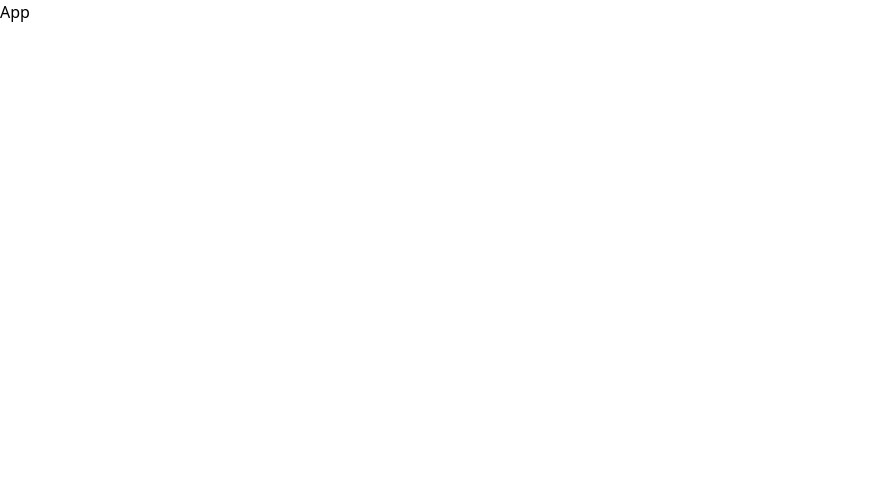
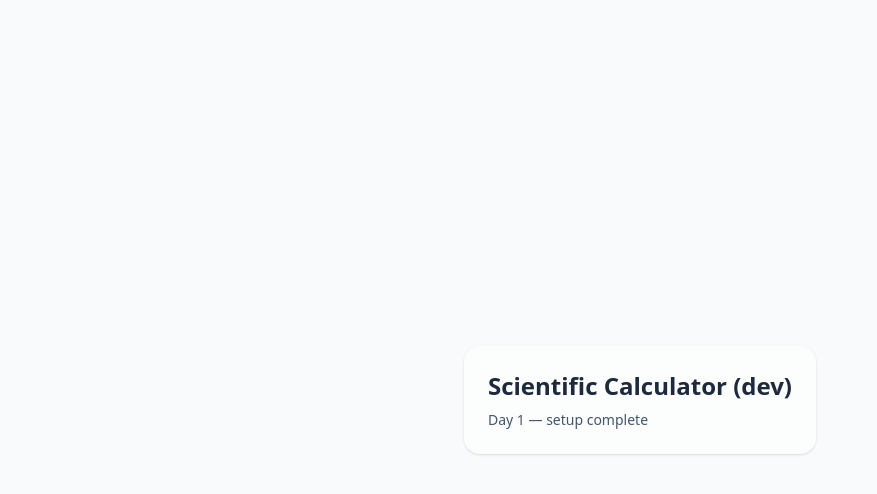
Before and after one commit to justtimi/codealpha-calculator, a React (Vite) app: page / in a window 1280 px wide. Shown: the top 494 px of the page, without its empty margins (0-877 px from the left). Built offline with nearby package versions, Linux system fonts and the light colour scheme.

Commit message:
chore: project scaffold + tailwind + base files

```diff
--- a/src/App.jsx
+++ b/src/App.jsx
@@ -2,7 +2,14 @@ import React from 'react'
 
 const App = () => {
   return (
-    <div>App</div>
+    <div className="min-h-screen flex items-center justify-center bg-slate-50 dark:bg-slate-900">
+      <div className="p-6 bg-white/60 dark:bg-slate-800/60 rounded-2xl shadow">
+        <h1 className="text-2xl font-semibold text-slate-800 dark:text-slate-100">
+          Scientific Calculator (dev)
+        </h1>
+        <p className="text-sm text-slate-600 mt-2">Day 1 — setup complete</p>
+      </div>
+    </div>
   )
 }
 
--- a/src/main.jsx
+++ b/src/main.jsx
@@ -1,10 +1,6 @@
+import { createRoot } from "react-dom/client";
+import "./index.css";
+import App from "./App.jsx";
+import "katex/dist/katex.min.css";
 
-import { createRoot } from 'react-dom/client'
-import './index.css'
-import App from './App.jsx'
-
-createRoot(document.getElementById('root')).render(
-
-    <App />
-
-)
+createRoot(document.getElementById("root")).render(<App />);
```
